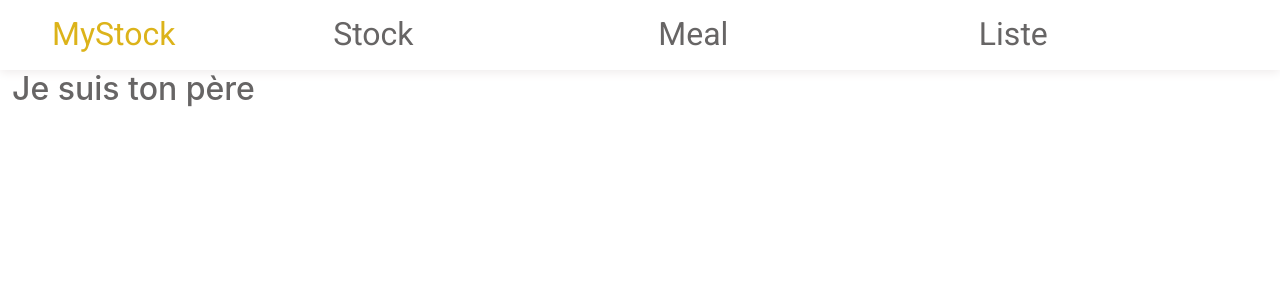
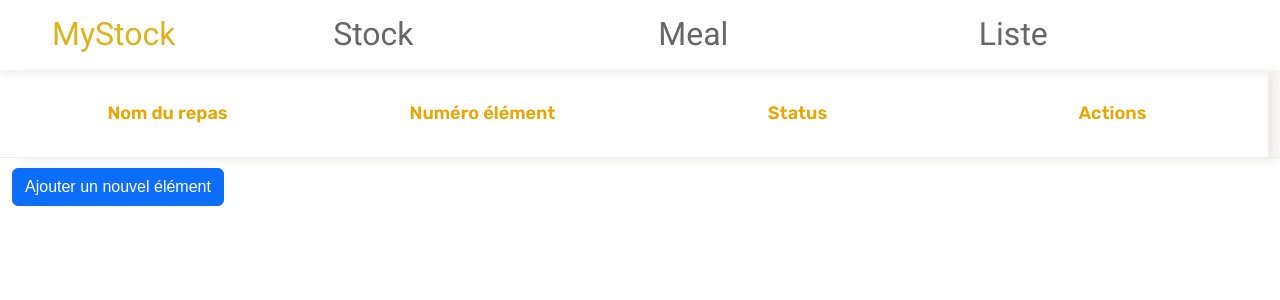
Before and after one commit to plouiserre/ShoppingManagerV2, a React (Create React App) app in the folder shopping-manager-front/: page /Meal in a window 1280 px wide. Shown: the top 300 px of the page. Built offline with nearby package versions, Linux system fonts and the light colour scheme.

Commit message:
array display all meals

```diff
--- a/shopping-manager-front/src/components/MealList/MealList.jsx
+++ b/shopping-manager-front/src/components/MealList/MealList.jsx
@@ -1,5 +1,34 @@
+import { MealListItem } from "../MealListItem/MealListItem";
 import s from "./style.module.css";
+import { useSelector } from "react-redux";
+import { CustomButton } from "../CustomButton/CustomButton";
+import { useNavigate } from "react-router-dom";
 
 export function MealList() {
-  return <h1>Je suis ton père</h1>;
+  const navigate = useNavigate();
+  const meals = useSelector((store) => store.MEAL.meals);
+  return (
+    <>
+      <div className={`${s.allMeals}`}>
+        <div className={`row ${s.headerMealList}`}>
+          <div className={`col-3 ${s.cellMealList}`}>Nom du repas</div>
+          <div className={`col-3 ${s.cellMealList}`}>Numéro élément</div>
+          <div className={`col-3 ${s.cellMealList}`}>Status</div>
+          <div className={`col-3 ${s.cellMealList}`}>Actions</div>
+        </div>
+        {meals.map((meal) => {
+          return <MealListItem meal={meal} />;
+        })}
+      </div>
+      <div class="row">
+        <div class="col-4">
+          <CustomButton
+            labelButton={"Ajouter un nouvel élément"}
+            actionButton={() => navigate("/meal/add/")}
+          />
+        </div>
+        <div class="col-8" />
+      </div>
+    </>
+  );
 }
--- a/shopping-manager-front/src/components/MealList/style.module.css
+++ b/shopping-manager-front/src/components/MealList/style.module.css
@@ -0,0 +1,19 @@
+/*TODO factoriser ce css avec celui de StockList */
+
+.allMeals{
+    box-shadow: 10px 2px 10px 0px #edece9;
+    font-family: Rubik;
+}
+
+.headerMealList{
+    padding: 10px;
+    color : #e7a605;
+    font-weight: 600;
+    border-bottom : 1px solid #edece9;
+}
+
+.cellMealList{
+    padding: 20px;
+    font-size: large;
+    text-align: center;
+}
--- /dev/null
+++ b/shopping-manager-front/src/components/MealListItem/MealListItem.jsx
@@ -0,0 +1,29 @@
+import { BootstrapIcon } from "../BootstrapIcon/BootstrapIcon";
+import { Pictogramme } from "../Pictogramme/Pictogramme";
+import s from "./style.module.css";
+
+export function MealListItem({ meal }) {
+  return (
+    <div className={`row ${s.cellMealList}`}>
+      <div className={`col-3 ${s.idMeal}`}>
+        {meal.Day} {meal.Moment}
+      </div>
+      <div className={`col-3 ${s.quantityItems}`}>{meal.mealItems.length}</div>
+      <div className={`col-2 ${s.statusMeal}`}>
+        <Pictogramme pictoName="ok" height={50} width={50} />{" "}
+      </div>
+      <div className={`col-3 ${s.actionMeal}`}>
+        <BootstrapIcon
+          cssClass={"bi bi-trash btn btn-outline-danger"}
+          onClickAction={() => alert("go delete")}
+          param={meal}
+        />
+        <BootstrapIcon
+          cssClass={"bi bi-pencil-square btn btn-success"}
+          onClickAction={() => alert("go edit")}
+          param={meal.Id}
+        />
+      </div>
+    </div>
+  );
+}
--- /dev/null
+++ b/shopping-manager-front/src/components/MealListItem/style.module.css
@@ -0,0 +1,33 @@
+/*TODO factoriser avec MealList et StockListItem */
+.cellMealList{
+    padding: 20px;
+    font-size: large;
+    text-align: center;
+    border-bottom: 1px solid #d7d9e1 ;
+}
+
+.idMeal{
+    font-size: 24px;
+    font-weight: 500;
+    color : #879efa;
+    padding-top: 22px;
+}
+
+.nameFood:hover{
+    cursor: pointer;
+}
+
+.quantityItems{
+    font-size: 20px;
+    padding: 27px;
+}
+
+.statusMeal{
+    padding-top: 15px;
+    padding-left: 135px
+}
+
+.actionMeal{
+    padding-top: 10px;
+    padding-left: 209px
+}
--- a/shopping-manager-front/src/components/StockListItem/StockListItem.jsx
+++ b/shopping-manager-front/src/components/StockListItem/StockListItem.jsx
@@ -15,7 +15,7 @@ export function StockListItem({ element, clickName, goEditPage }) {
   }
 
   return (
-    <div className={`row ${s.headerStockList}`}>
+    <div className={`row`}>
       <div className={`col-2 ${indiceFoodClasses}`}>{element.Id}</div>
       <div
         className={`col-2 ${nameFoodClasses}`}
--- a/shopping-manager-front/src/components/StockListItem/style.module.css
+++ b/shopping-manager-front/src/components/StockListItem/style.module.css
@@ -1,3 +1,4 @@
+/*TODO factoriser avec MealListItem et StockList */
 .cellStockList{
     padding: 20px;
     font-size: large;
```
